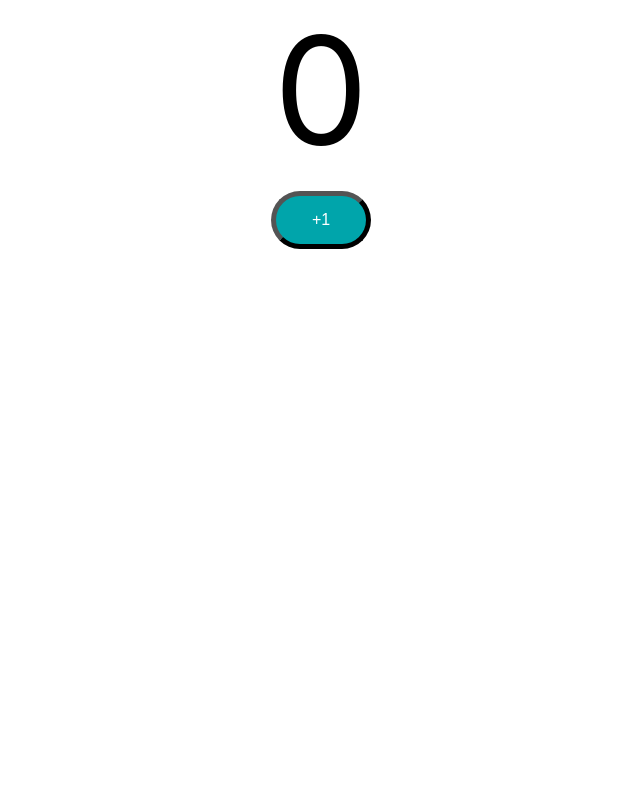
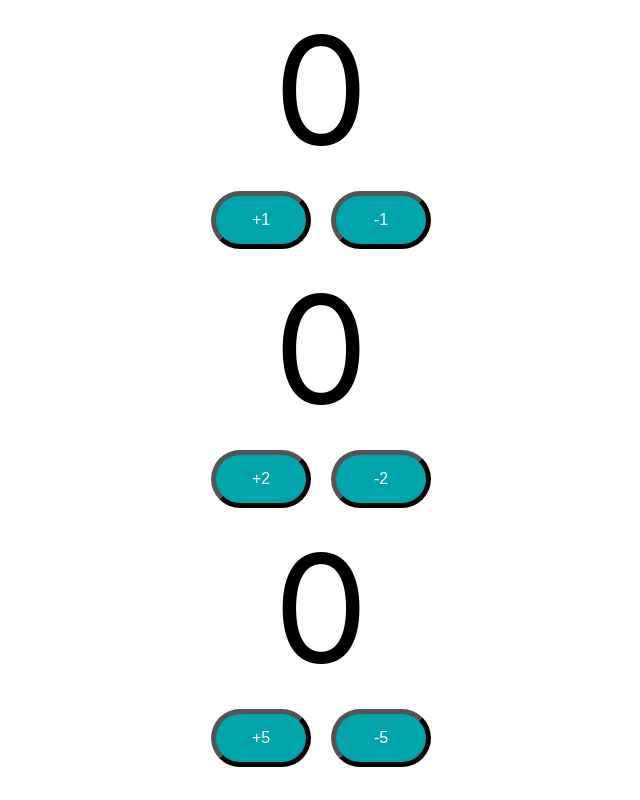
Before and after one commit to Yoshiki-Itagaki/rest-api-full-stack-react-todo-app, a React (Create React App) app: page / in a window 1280 px wide. Shown: the whole page, without its empty margins (319-959 px from the left). Built offline with nearby package versions, Linux system fonts and the light colour scheme.

Commit message:
Explored React Props - Set up counter increment/decrement values

```diff
--- a/src/App.js
+++ b/src/App.js
@@ -4,7 +4,15 @@ import Counter from './components/counter/Counter';
 export default function App() {
   return (
     <div className="App">
-       <Counter/>
+       <Counter by={1}/>
+       <Counter by={2}/>
+       <Counter by={5}/>
     </div>
   )
+
+  function PlayingWithProps(){
+    return (
+      <div>Props</div>
+    )
+  }
 }
--- a/src/components/counter/Counter.jsx
+++ b/src/components/counter/Counter.jsx
@@ -1,13 +1,18 @@
 import { useState } from 'react';
 import './Counter.css'
 
-export default function Counter() {
+export default function Counter({by}) {
 
     const [count, setCount ] = useState(0);
 
     function incrementCounterFunction() {
         console.log('increment clicked');
-        setCount(count+1);
+        setCount(count+by);
+    }
+
+    function decrementCounterFunction() {
+        console.log('increment clicked');
+        setCount(count-by);
     }
 
     return (
@@ -17,7 +22,12 @@ export default function Counter() {
                 <button className="counterButton"
                     onClick={incrementCounterFunction}
                 >
-                    +1
+                    +{by}
+                </button>
+                <button className="counterButton"
+                    onClick={decrementCounterFunction}
+                >
+                    -{by}
                 </button>
             </div>
 
```
